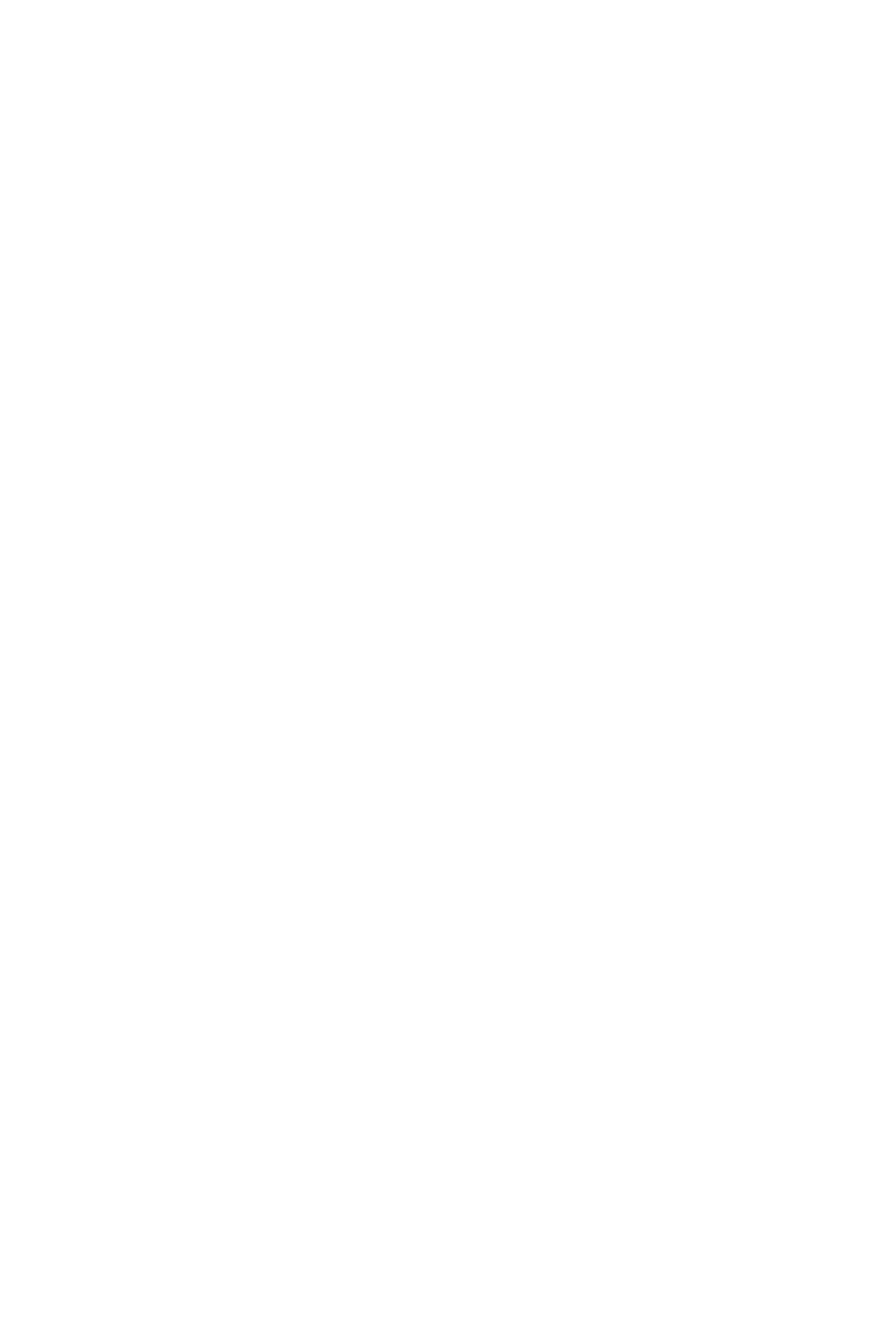
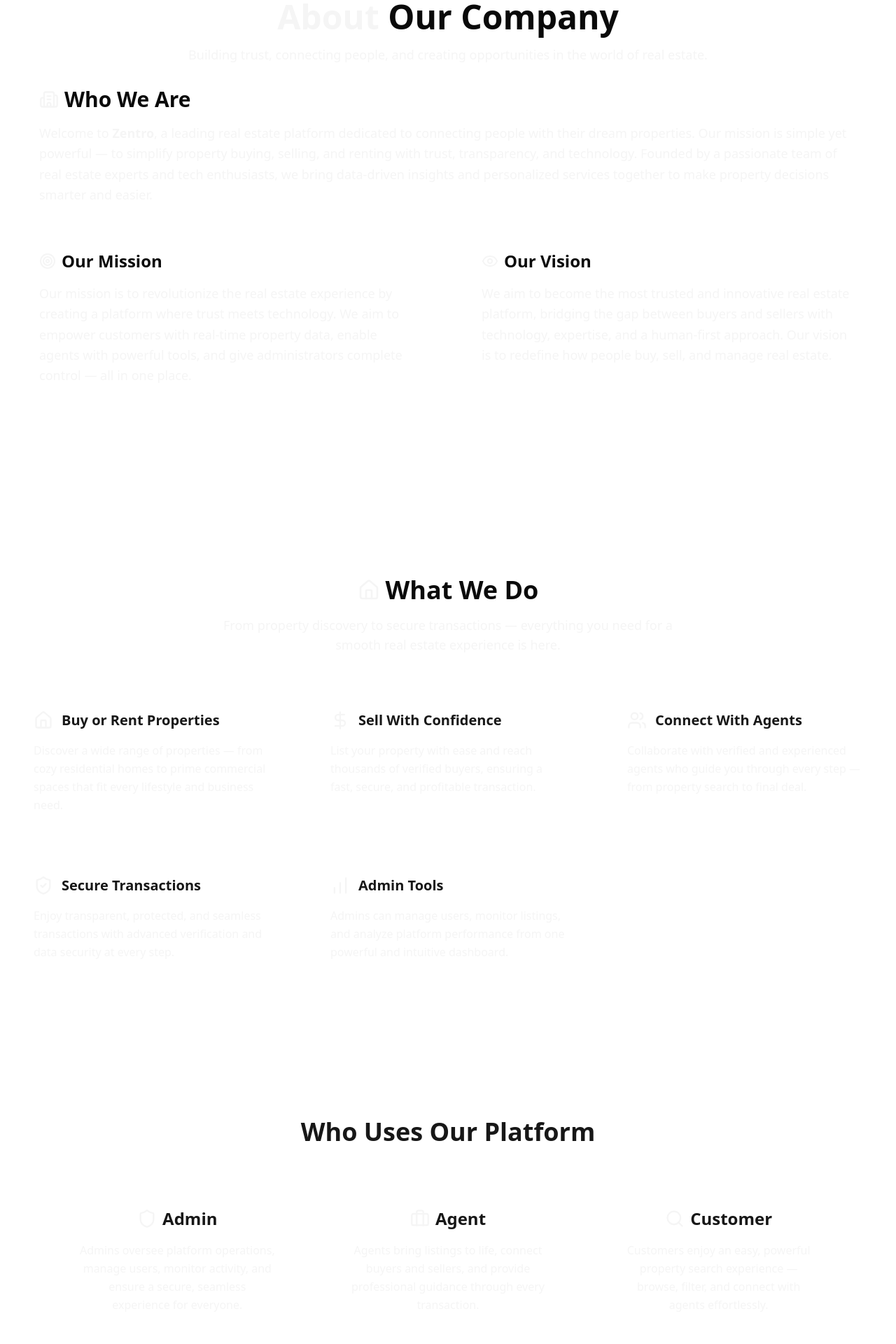
Before and after one commit to ArunRoy404/zentro-client, a Next.js app: page /about in a window 1280 px wide. Shown: the part 720-2640 px from the top of the page at 70% size. Before the commit the page ends 800 px from the top, so only its background shows below. Built offline with nearby package versions, Linux system fonts and the light colour scheme; no server answers.

Commit message:
fix (about) : Component redesign

```diff
--- a/src/app/(public)/about/page.js
+++ b/src/app/(public)/about/page.js
@@ -1,11 +1,12 @@
-import React from 'react'
+import AboutPage from "@/page/AboutPage";
+import React from "react";
 
 const page = () => {
   return (
     <div>
+      <AboutPage></AboutPage>
+    </div>
+  );
+};
 
-    </div>
-  )
-}
-
-export default page
+export default page;
--- a/src/page/AboutPage.jsx
+++ b/src/page/AboutPage.jsx
@@ -1,12 +1,9 @@
-<<<<<<< HEAD
-=======
 import PageHeading from "@/components/shared/PageHeading";
+import AboutRolesSection from "@/section/about/AboutCTA";
 import AboutCTA from "@/section/about/AboutCTA";
 import AboutHeading from "@/section/about/AboutHeading";
-import MissionVision from "@/section/about/MissionVision";
 import Roles from "@/section/about/Roles";
 import WhatWeDo from "@/section/about/WhatWeDo";
-import WhoWeAre from "@/section/about/WhoWeAre";
 import React from "react";
 
 const AboutPage = () => {
@@ -16,17 +13,11 @@ const AboutPage = () => {
         title="About Zentro Realty"
         subtitle="At Zentro Realty, we’re passionate about helping people find their dream homes. With years of experience and a deep understanding of the real estate market, we provide trusted guidance and personalized services to make buying, selling, or renting a property seamless and stress-free."
       ></PageHeading>
-      <div className="max-w-7xl mx-auto py-14">
-        <AboutHeading></AboutHeading>
-        <WhoWeAre></WhoWeAre>
-        <MissionVision></MissionVision>
-        <WhatWeDo></WhatWeDo>
-        <Roles></Roles>
-        <AboutCTA></AboutCTA>
-      </div>
+      <AboutHeading></AboutHeading>
+      <WhatWeDo></WhatWeDo>
+      <AboutRolesSection></AboutRolesSection>
     </div>
   );
 };
 
 export default AboutPage;
->>>>>>> fde4f265844be79c12b65de31c072aebae1cfcd7
--- a/src/section/about/AboutCTA.jsx
+++ b/src/section/about/AboutCTA.jsx
@@ -1,17 +1,67 @@
+"use client";
+
 import { Button } from "@/components/ui/button";
+import { Shield, Briefcase, Search } from "lucide-react";
 
-export default function AboutCTA() {
+export default function AboutRolesSection() {
+  const roles = [
+    {
+      icon: <Shield className="w-7 h-7 text-secondary" />,
+      title: "Admin",
+      desc: "Admins oversee platform operations, manage users, monitor activity, and ensure a secure, seamless experience for everyone.",
+    },
+    {
+      icon: <Briefcase className="w-7 h-7 text-secondary" />,
+      title: "Agent",
+      desc: "Agents bring listings to life, connect buyers and sellers, and provide professional guidance through every transaction.",
+    },
+    {
+      icon: <Search className="w-7 h-7 text-secondary" />,
+      title: "Customer",
+      desc: "Customers enjoy an easy, powerful property search experience — browse, filter, and connect with agents effortlessly.",
+    },
+  ];
+
   return (
-    <div className="text-center mt-20">
-      <h2 className="text-3xl font-bold mb-6">
+    <section className="py-20 px-4 sm:px-8 lg:px-20 bg-background text-primary">
+      {/* Roles Section */}
+      <div className="max-w-6xl mx-auto">
+        <h2 className="text-4xl font-bold text-center mb-14">
+          Who Uses Our Platform
+        </h2>
+
+        <div className="grid md:grid-cols-3 gap-10">
+          {roles.map((role, i) => (
+            <div
+              key={i}
+              className="p-8 bg-background hover:bg-shad/10 transition-colors duration-300 rounded-xl text-center"
+            >
+              <div className="flex items-center justify-center gap-2 mb-4">
+                {role.icon}
+                <h3 className="text-2xl font-semibold text-primary">
+                  {role.title}
+                </h3>
+              </div>
+              <p className="text-secondary leading-relaxed">{role.desc}</p>
+            </div>
+          ))}
+        </div>
+      </div>
+
+      {/* CTA Section */}
+      <div className="text-center mt-28">
+        <h2 className="text-4xl font-bold mb-6">
           Start Your Property Journey With Us
         </h2>
         <p className="text-lg text-secondary max-w-3xl mx-auto mb-8">
           Join thousands of happy customers, trusted agents, and successful
-        property owners. Together, we’re redefining the future of real estate —
-        one property at a time.
+          property owners. Together, we’re redefining the future of real estate
+          — one property at a time.
         </p>
-      <Button>Explore Properties</Button>
+        <Button className="px-8 py-6 text-lg font-semibold">
+          Explore Properties
+        </Button>
       </div>
+    </section>
   );
 }
--- a/src/section/about/AboutHeading.jsx
+++ b/src/section/about/AboutHeading.jsx
@@ -1,6 +1,10 @@
+import Section from "@/components/Section/Section";
+import { Building2, Target, Eye } from "lucide-react";
+
 export default function AboutHeading() {
   return (
-    <div className="text-center max-w-3xl mx-auto">
+    <Section>
+      <div className="text-center">
         <h1 className="text-4xl md:text-5xl font-bold mb-4">
           <span className="text-secondary">About</span> Our Company
         </h1>
@@ -9,5 +13,48 @@ export default function AboutHeading() {
           world of real estate.
         </p>
       </div>
+      <div className="p-8 bg-background ">
+        <div className="flex items-center gap-2 mb-4">
+          <Building2 className="w-7 h-7 text-secondary" />
+          <h2 className="text-3xl font-semibold">Who We Are</h2>
+        </div>
+        <p className="text-secondary leading-relaxed text-lg">
+          Welcome to <strong>Zentro</strong>, a leading real estate platform
+          dedicated to connecting people with their dream properties. Our
+          mission is simple yet powerful — to simplify property buying, selling,
+          and renting with trust, transparency, and technology. Founded by a
+          passionate team of real estate experts and tech enthusiasts, we bring
+          data-driven insights and personalized services together to make
+          property decisions smarter and easier.
+        </p>
+      </div>
+      <div className="grid md:grid-cols-2 gap-8">
+        <div className="p-8 bg-background">
+          <div className="flex items-center gap-2 mb-4">
+            <Target className="w-6 h-6 text-secondary" />
+            <h2 className="text-2xl font-semibold">Our Mission</h2>
+          </div>
+          <p className="text-secondary leading-relaxed text-lg">
+            Our mission is to revolutionize the real estate experience by
+            creating a platform where trust meets technology. We aim to empower
+            customers with real-time property data, enable agents with powerful
+            tools, and give administrators complete control — all in one place.
+          </p>
+        </div>
+
+        <div className="p-8 bg-background">
+          <div className="flex items-center gap-2 mb-4">
+            <Eye className="w-6 h-6 text-secondary" />
+            <h2 className="text-2xl font-semibold">Our Vision</h2>
+          </div>
+          <p className="text-secondary leading-relaxed text-lg">
+            We aim to become the most trusted and innovative real estate
+            platform, bridging the gap between buyers and sellers with
+            technology, expertise, and a human-first approach. Our vision is to
+            redefine how people buy, sell, and manage real estate.
+          </p>
+        </div>
+      </div>
+    </Section>
   );
 }
--- a/src/section/about/MissionVision.jsx
+++ /dev/null
@@ -1,33 +0,0 @@
-import { Target, Eye } from "lucide-react";
-
-export default function MissionVision() {
-  return (
-    <div className="grid md:grid-cols-2 gap-8">
-      <div className="p-8 bg-background">
-        <div className="flex items-center gap-2 mb-4">
-          <Target className="w-6 h-6 text-secondary" />
-          <h2 className="text-2xl font-semibold">Our Mission</h2>
-        </div>
-        <p className="text-secondary leading-relaxed text-lg">
-          Our mission is to revolutionize the real estate experience by creating
-          a platform where trust meets technology. We aim to empower customers
-          with real-time property data, enable agents with powerful tools, and
-          give administrators complete control — all in one place.
-        </p>
-      </div>
-
-      <div className="p-8 bg-background">
-        <div className="flex items-center gap-2 mb-4">
-          <Eye className="w-6 h-6 text-secondary" />
-          <h2 className="text-2xl font-semibold">Our Vision</h2>
-        </div>
-        <p className="text-secondary leading-relaxed text-lg">
-          We aim to become the most trusted and innovative real estate platform,
-          bridging the gap between buyers and sellers with technology,
-          expertise, and a human-first approach. Our vision is to redefine how
-          people buy, sell, and manage real estate.
-        </p>
-      </div>
-    </div>
-  );
-}
--- a/src/section/about/Roles.jsx
+++ /dev/null
@@ -1,35 +0,0 @@
-import { Shield, Briefcase, Search } from "lucide-react";
-
-const roles = [
-  {
-    icon: <Shield className="w-6 h-6 text-secondary" />,
-    title: "Admin",
-    desc: "Admins oversee platform operations, manage users, monitor activity, and ensure a secure, seamless experience for everyone.",
-  },
-  {
-    icon: <Briefcase className="w-6 h-6 text-secondary" />,
-    title: "Agent",
-    desc: "Agents bring listings to life, connect buyers and sellers, and provide professional guidance through every transaction.",
-  },
-  {
-    icon: <Search className="w-6 h-6 text-secondary" />,
-    title: "Customer",
-    desc: "Customers enjoy an easy, powerful property search experience — browse, filter, and connect with agents effortlessly.",
-  },
-];
-
-export default function Roles() {
-  return (
-    <div className="grid md:grid-cols-3 gap-8">
-      {roles.map((role, i) => (
-        <div key={i} className="p-8 bg-background">
-          <div className="flex items-center gap-2 mb-3">
-            {role.icon}
-            <h3 className="text-xl font-semibold">{role.title}</h3>
-          </div>
-          <p className="text-secondary leading-relaxed">{role.desc}</p>
-        </div>
-      ))}
-    </div>
-  );
-}
--- a/src/section/about/WhatWeDo.jsx
+++ b/src/section/about/WhatWeDo.jsx
@@ -1,5 +1,6 @@
 "use client";
 
+import Section from "@/components/Section/Section";
 import { Home, DollarSign, Users, ShieldCheck, BarChart } from "lucide-react";
 
 export default function WhatWeDo() {
@@ -32,7 +33,7 @@ export default function WhatWeDo() {
   ];
 
   return (
-    <section className="py-20 px-4 sm:px-8 lg:px-20 bg-background text-primary">
+    <Section>
       {/* Heading */}
       <div className="text-center mb-14">
         <div className="flex items-center justify-center gap-2 mb-4">
@@ -64,6 +65,6 @@ export default function WhatWeDo() {
           </div>
         ))}
       </div>
-    </section>
+    </Section>
   );
 }
--- a/src/section/about/WhoWeAre.jsx
+++ /dev/null
@@ -1,21 +0,0 @@
-import { Building2 } from "lucide-react";
-
-export default function WhoWeAre() {
-  return (
-    <div className="p-8 bg-background">
-      <div className="flex items-center gap-2 mb-4">
-        <Building2 className="w-7 h-7 text-secondary" />
-        <h2 className="text-3xl font-semibold">Who We Are</h2>
-      </div>
-      <p className="text-secondary leading-relaxed text-lg">
-        Welcome to <strong>Zentro</strong>, a leading real estate
-        platform dedicated to connecting people with their dream properties. Our
-        mission is simple yet powerful — to simplify property buying, selling,
-        and renting with trust, transparency, and technology. Founded by a
-        passionate team of real estate experts and tech enthusiasts, we bring
-        data-driven insights and personalized services together to make property
-        decisions smarter and easier.
-      </p>
-    </div>
-  );
-}
```
Lines whose indentation alone changed are shown as unchanged.
